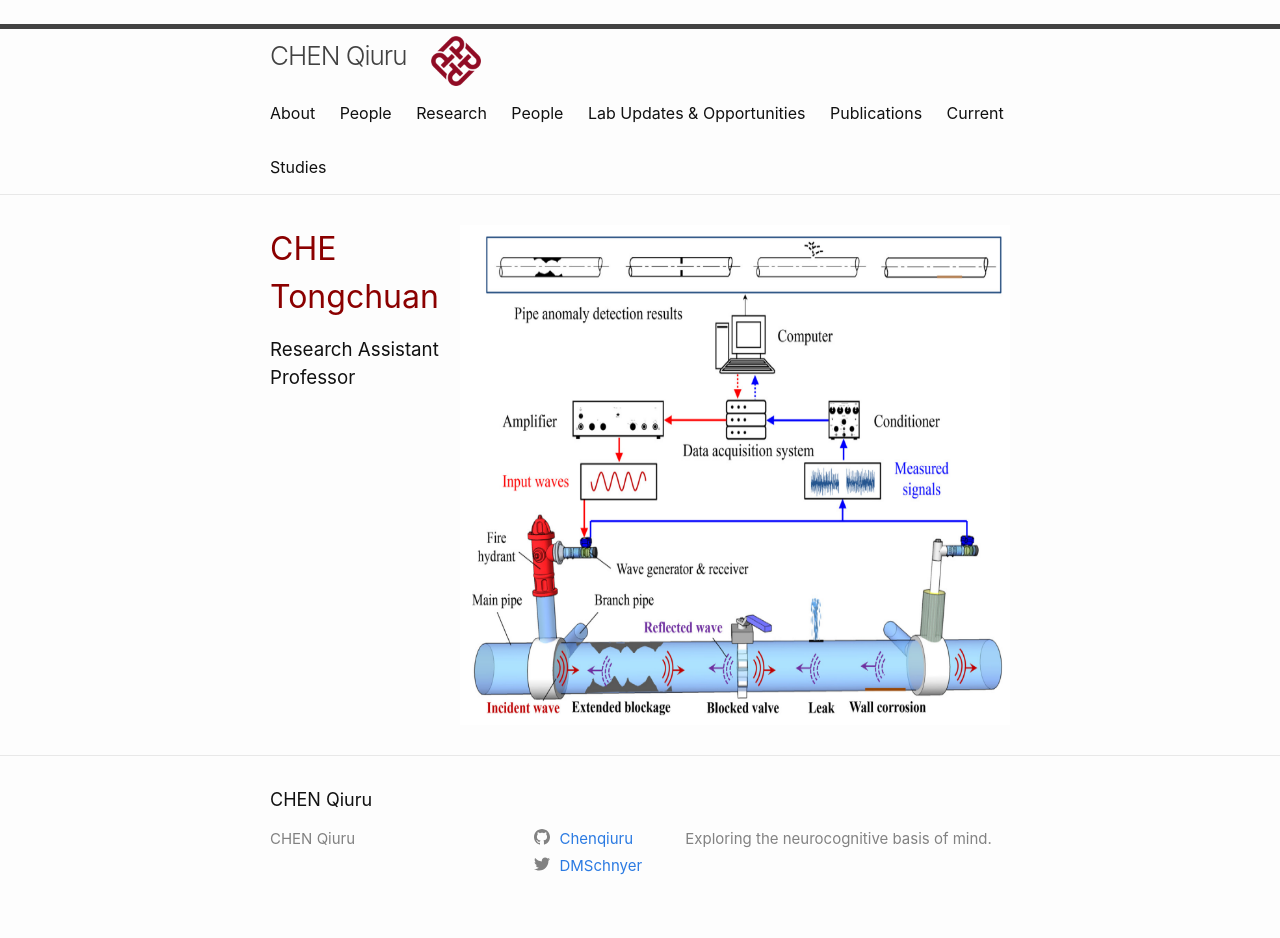
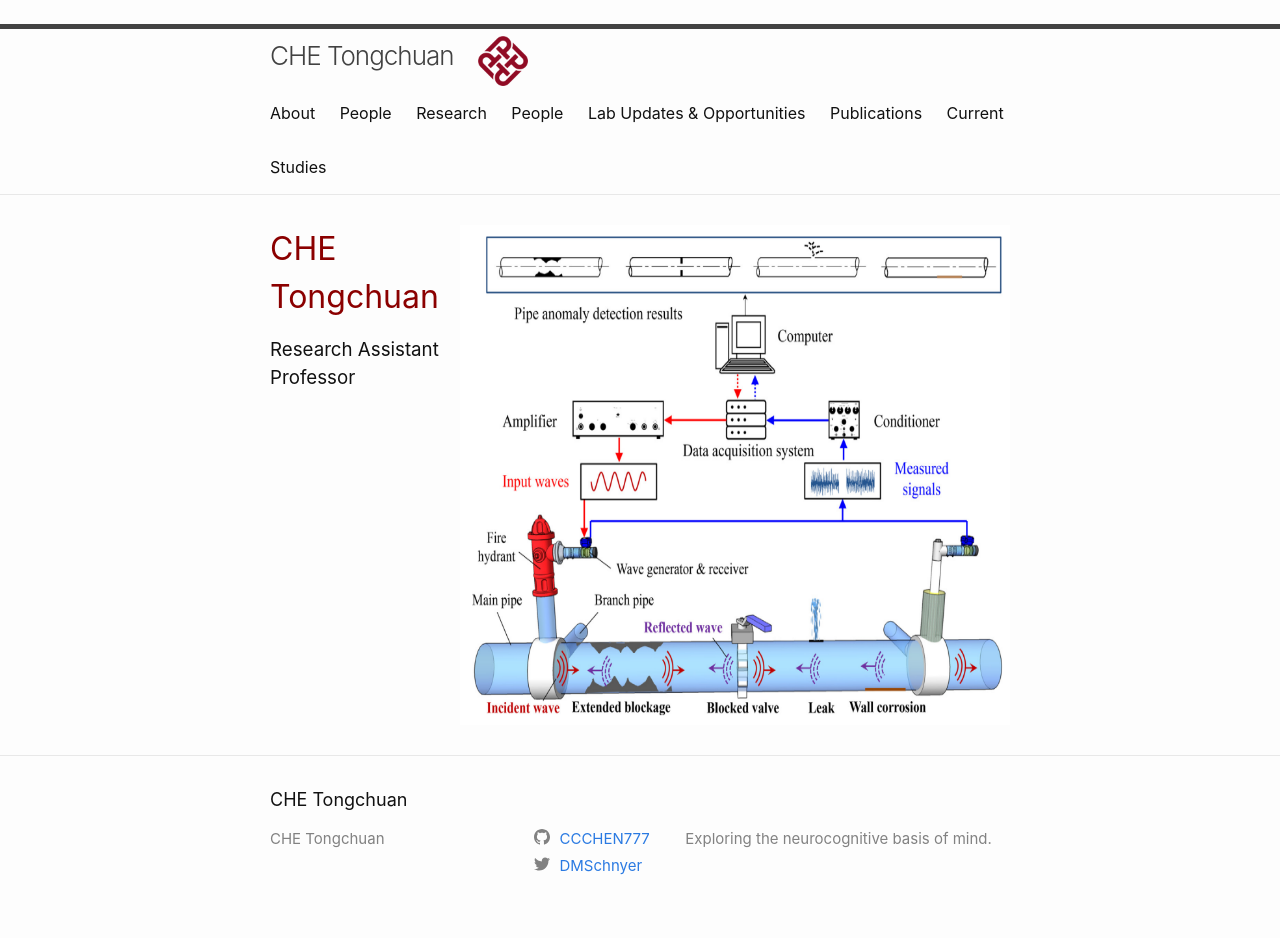
Before and after one commit to CCCHEN777/CCCHEN777.github.io, a Jekyll site: the page built from index.md, in a window 1280 px wide. Built offline with Jekyll 4.4.1, drawn with Linux system fonts in a browser that asks for light colours; nearby versions of some CDN libraries.

Commit message:
_config.yml

```diff
--- a/_config.yml
+++ b/_config.yml
@@ -13,14 +13,14 @@
 # you will see them accessed via {{ site.title }}, {{ site.email }}, and so on.
 # You can create any custom variable you would like, and they will be accessible
 # in the templates via {{ site.myvariable }}.
-title: CHEN Qiuru
+title: CHE Tongchuan
 email:
 description: >- # this means to ignore newlines until "baseurl:"
   Exploring the neurocognitive basis of mind.
 baseurl: "" # the subpath of your site, e.g. /blog
 url: "" # the base hostname & protocol for your site, e.g. http://example.com
 twitter_username: DMSchnyer
-github_username:  Chenqiuru
+github_username:  CCCHEN777
 
 # Build settings
 markdown: kramdown
```
